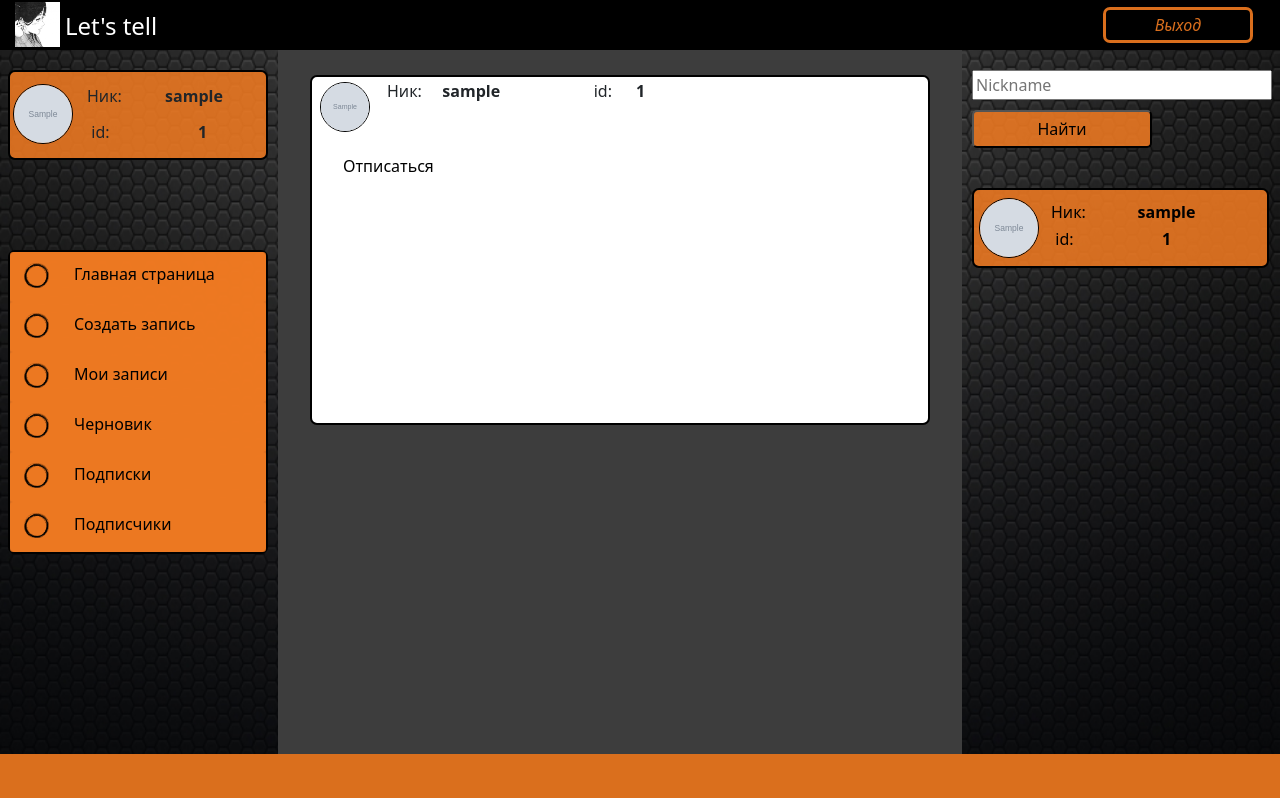
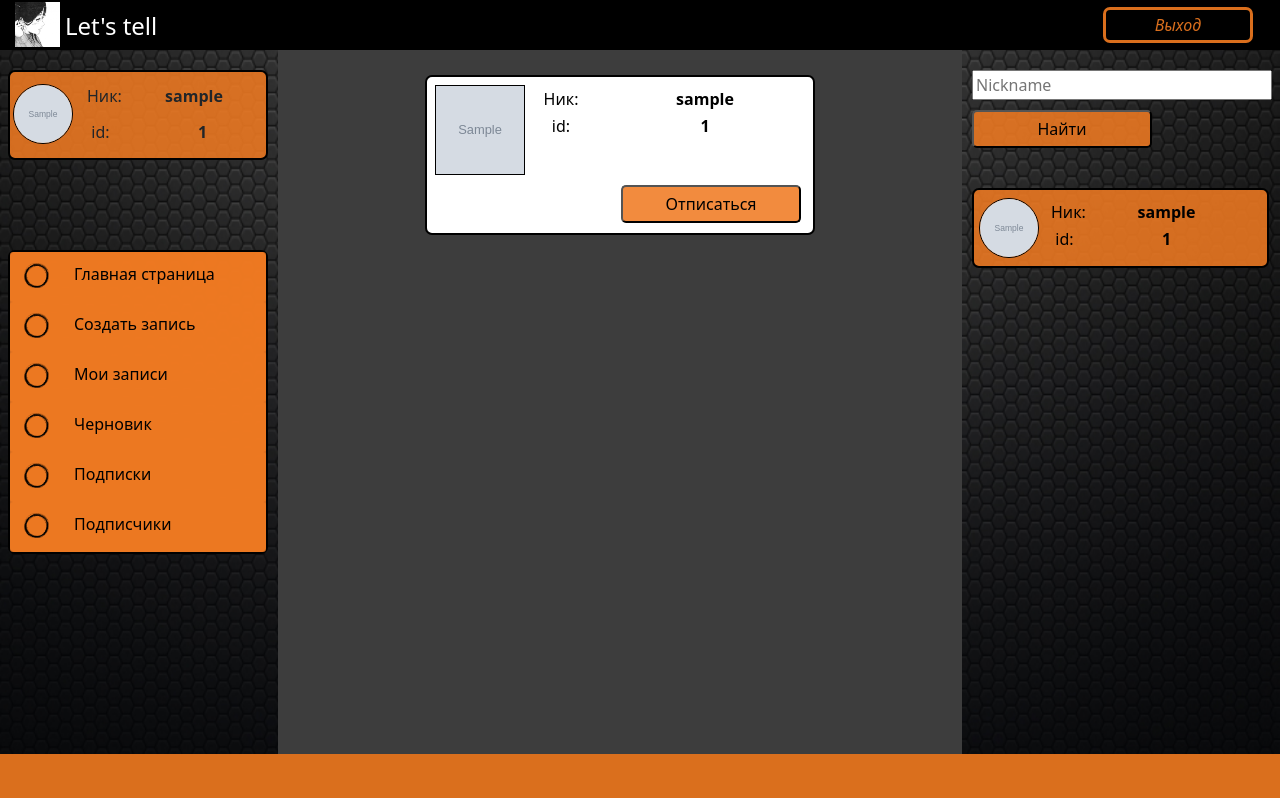
Before and after one commit to AgentRediska/BlogDjango, a Django app: page /board/subscriptions/ in a window 1280 px wide. Run offline with Django 4.2, Linux system fonts and the light colour scheme; a user stored in the database is signed in; tables that the repository leaves empty hold one stand-in row (values such as "Sample post"); grey boxes marked "Sample" are stand-in pictures; some libraries are stand-ins or nearby versions.

Commit message:
Design for subscriptions created

```diff
--- a/blog/board/static/board/css/center.css
+++ b/blog/board/static/board/css/center.css
@@ -9,11 +9,14 @@
 .news-list-container {
     height: 100%;
     width: 100%;
+    margin-left: 0px;
+    margin-right: 0px;
     position: relative;
     padding-top: 5px;
-    padding-left: 20px;
-    padding-right: 20px;
+    padding-left: 10px;
+    padding-right: 10px;
     background-color:var(--center_content_background);
+    align-content: baseline;
 }
 
 .news {
--- /dev/null
+++ b/blog/board/static/board/css/center_user_list.css
@@ -0,0 +1,50 @@
+.sub-user-center {
+    max-height: 160px;
+    width: 390px;
+    background-color: var( --color3);
+    border: 2px solid #000000;
+    border-radius: 7px;
+    padding-top: 8px;
+    padding-left: 20px;
+    margin-bottom:10px;
+    margin-left:8px;
+    margin-right:8px;
+}
+
+.sub-user-center:hover, sub-user-center:visited, sub-user-center:link, sub-user-center:active{
+  text-decoration: none;
+  color: #000000;
+}
+
+.sub-user-center:hover {
+    background-color: #DCDCDC;
+}
+
+.photo-subs-user-center {
+    width: 90px;
+    height: 90px;
+    background-position: center center;
+    border: 1px solid #000000;
+    padding-right: 0px;
+    padding-left: 0px;
+}
+
+.info-subs-user {
+    height: 65px;
+    margin-top: 5px;
+}
+
+.btn-unsubscribe {
+    border-radius: 5px;
+    width: 180px;
+    height: 38px;
+    margin-top: 10px;
+    margin-bottom: 15px;
+    background-color: var(--main_color);
+}
+
+.btn-unsubscribe:hover {
+    border-radius: 5px;
+    background-color: #008000;
+    color:white;
+}
--- a/blog/board/static/board/css/style.css
+++ b/blog/board/static/board/css/style.css
@@ -2,6 +2,7 @@
 @import url(right_side.css);
 @import url(center.css);
 @import url(account_login.css);
+@import url(center_user_list.css);
 
 :root {
     --color2: #52339a;
--- a/blog/board/templates/board/basic.html
+++ b/blog/board/templates/board/basic.html
@@ -68,7 +68,7 @@
             </div>
             {% block center_content %}
                 <div class="col center-container">
-                    <div class="news-list-container overflow-auto">
+                    <div class="row news-list-container overflow-auto justify-content-center">
                         {% block center_content_inside %}
                         {% endblock %}
                     </div>
--- a/blog/board/templates/board/my_subscriptions.html
+++ b/blog/board/templates/board/my_subscriptions.html
@@ -17,46 +17,35 @@
 {% block center_content_inside %}
     {% if subscriptions|length > 0  %}
 <!--        {% show_notes notes request.user %}-->
-        {% for subs in subscriptions %}
-            <div class="news">
-                <div class="news-user-info">
+        {% for sub in subscriptions %}
+            <a href="{% url 'speaker' sub.pk %}" class="col-6 sub-user-center">
                 <div class="row">
-                        {% if subs.photo %}
-                            <img class="col-3 photo-news-user" src="{{ subs.photo.url }}">
+                    {% if sub.photo %}
+                        <img class="col-3 photo-subs-user-center" src="{{ sub.photo.url }}">
                     {% endif %}
-                        <div class="col news-title-text-container">
+                    <div class="col info-subs-user">
                         <div class="row">
-                                <div class="col-8 row">
-                                    <div class="col-2 nick-title-col">
-                                        <h6 class="nick-title text-start">Ник:</h6>
+                            <div class="col-3 nick-title-col">
+                                <h6 class="fs-6 nick-title text-center">Ник:</h6>
                             </div>
-                                    <div class="col-5 nick-news-user-col">
-                                        <h6 class="nick-news-user fw-bolder">{{ subs.username }}</h6>
-                                    </div>
-                                    <div class="col-2 id-title-col">
-                                        <h6 class="id-title text-end">id:</h6>
-                                    </div>
-                                    <div class="col-3 id-news-user-col">
-                                        <h6 class="id-news-user fw-bolder">{{ subs.pk }}</h6>
+                            <div class="col nick-subs-user-col">
+                                <h6 class="fs-6 nick-subs-user text-center fw-bolder">{{ sub.username }}</h6>
                             </div>
                         </div>
-                                <div class="col-4"></div>
+                        <div class="row">
+                            <div class="col-3 id-title-col text-center">
+                                <h6 class="fs-6 id-title">id:</h6>
+                            </div>
+                            <div class="col id-subs-user-col text-center">
+                                <h6 class="fs-6 id-subs-user fw-bolder">{{ sub.pk }}</h6>
                             </div>
                         </div>
                     </div>
                 </div>
-                <div class="reaction-container">
-                    <div class="row">
-                        <a href="{% url 'subscriptions' %}" class="col btn btn-news-like">
-                            <div class="row">
-                                <p class="fs-6 text-start col count-like" style="margin-bottom: 0px;">
-                                    Отписаться
-                                </p>
-                            </div>
+                <form action="{% url 'speaker' sub.pk %}" class="text-end">
+                    <input type="submit" value="Отписаться" class="btn-unsubscribe"/>
+                </form>
             </a>
-                    </div>
-                </div>
-            </div>
         {% endfor %}
     {% else %}
         <div class="row">
```
Lines whose indentation alone changed are shown as unchanged.
